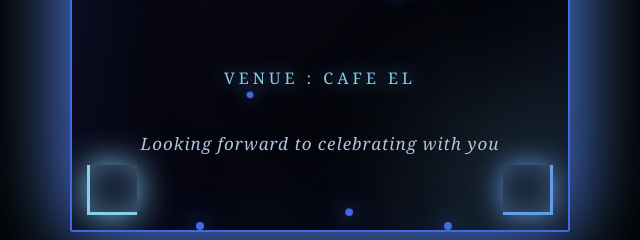
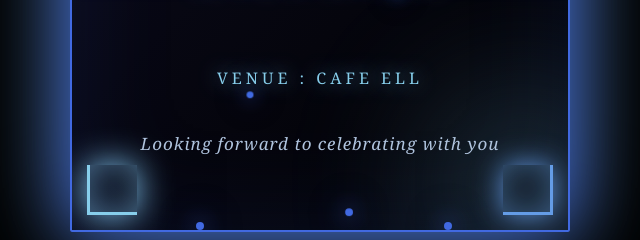
Before and after one commit to dipali41235/BIRTHDAY-CELEBRATION, a plain HTML site: page index.html in a window 1280 px wide. Shown: the part 1046-1286 px from the top of the page, 320-960 px from the left. Drawn offline with Linux system fonts and the light colour scheme.

Commit message:
Update index.html

```diff
--- a/index.html
+++ b/index.html
@@ -631,7 +631,7 @@
 
                             <p class="from"> On 9th of November</p>
             <br>
-                        <p class="from"> VENUE : Cafe El  </p>
+                        <p class="from"> VENUE : Cafe Ell  </p>
 
             <p class="closing">
                 Looking forward to celebrating with you
```
